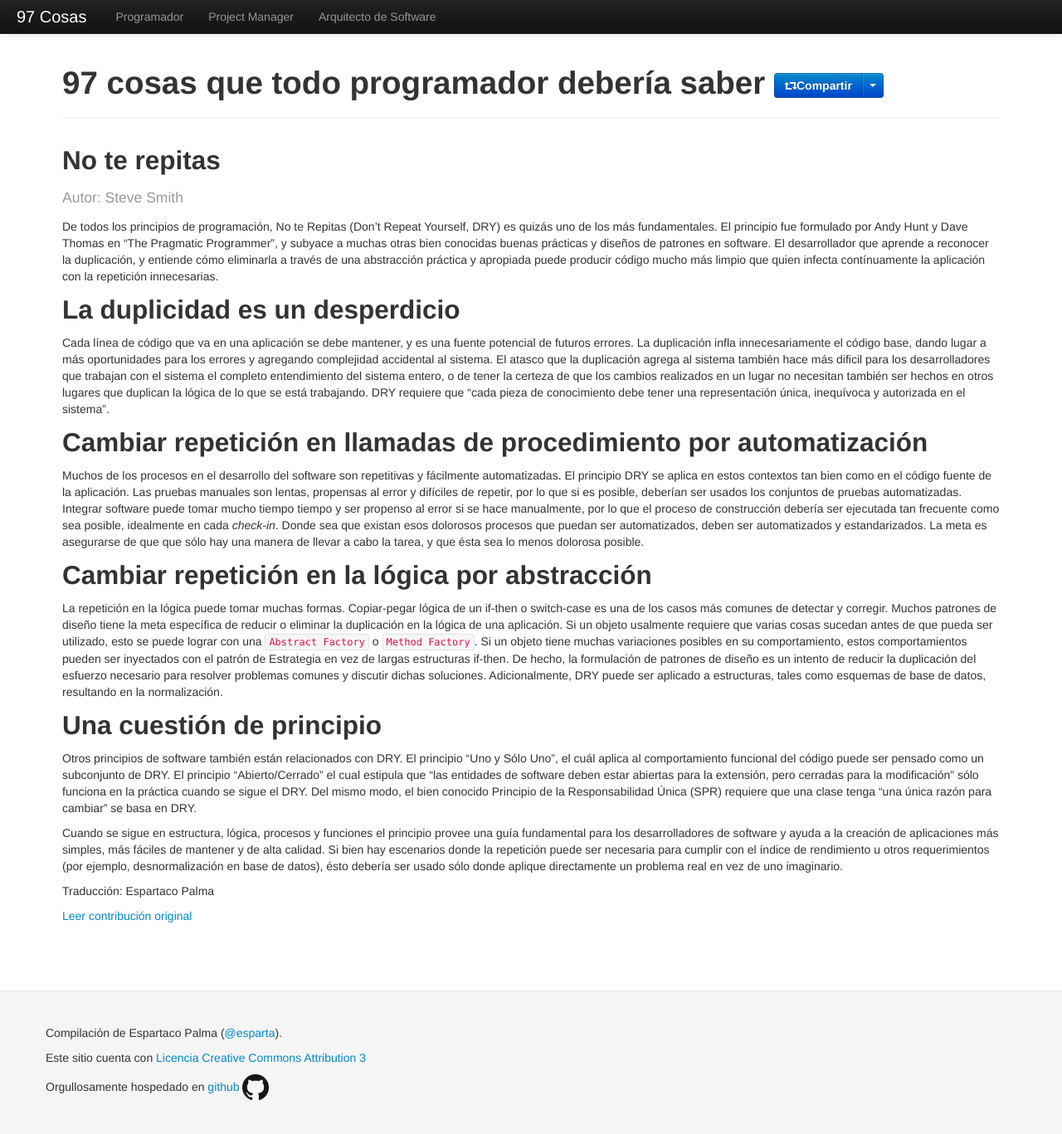
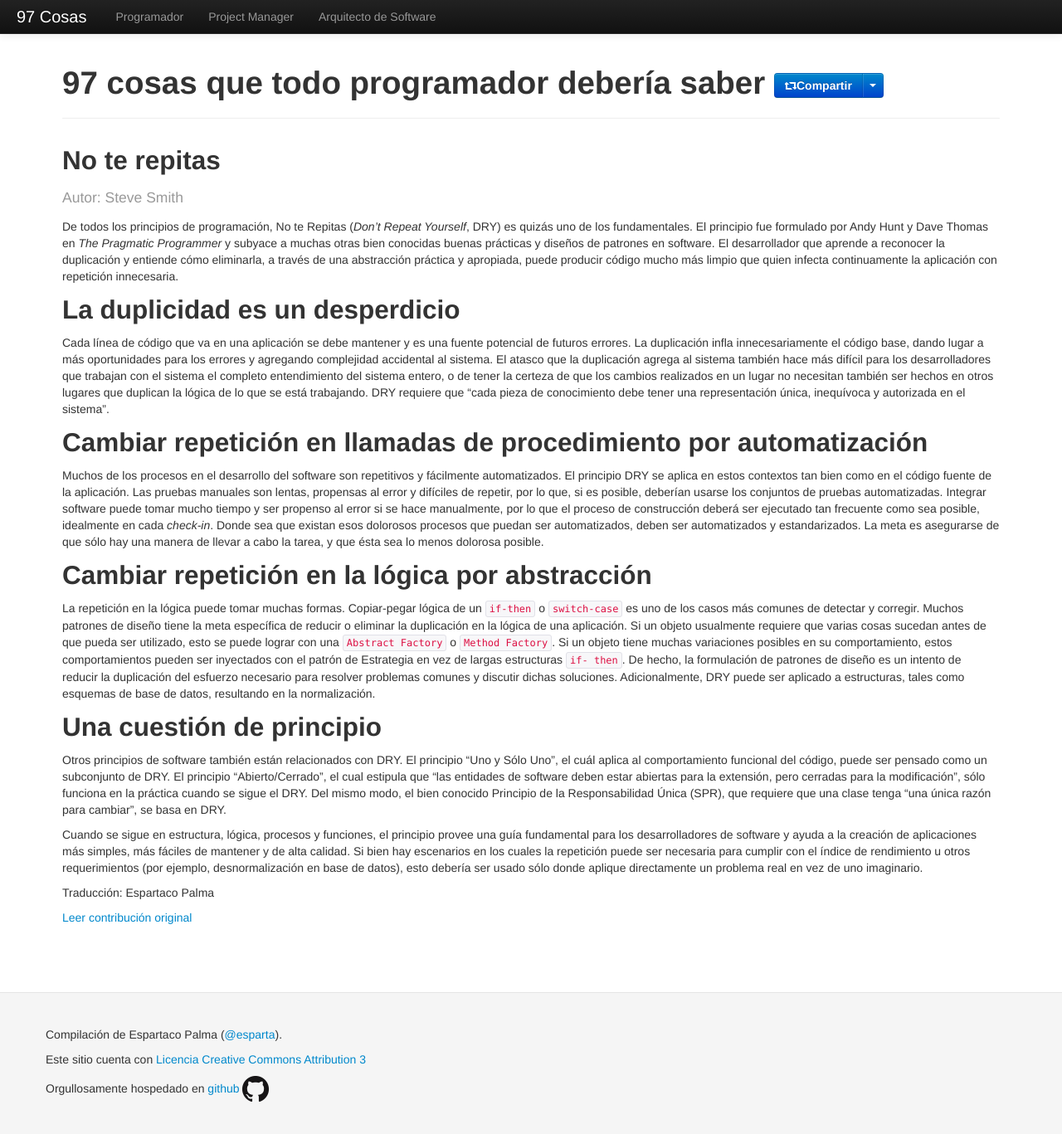
Before and after one commit to esparta/97cosas, a Jekyll site: the page built from programador/no-te-repitas.md, in a window 1280 px wide and 1369 px high. Shown: the whole window at 83% size. Built offline with Jekyll 4.4.1, drawn with Linux system fonts in a browser that asks for light colours; comment, search, counter and statistics services are not loaded.

Commit message:
Spelling corrections on no-te-repitas

```diff
--- a/programador/no-te-repitas.md
+++ b/programador/no-te-repitas.md
@@ -7,77 +7,80 @@
 original: http://programmer.97things.oreilly.com/wiki/index.php/Don%27t_Repeat_Yourself
 ---
 
-De todos los principios de programación, No te Repitas (Don't Repeat
-Yourself, DRY) es quizás uno de los más fundamentales. El principio fue
-formulado por Andy Hunt y Dave Thomas en "The Pragmatic Programmer", y
+De todos los principios de programación, No te Repitas (_Don’t Repeat
+Yourself_, DRY) es quizás uno de los fundamentales. El principio fue
+formulado por Andy Hunt y Dave Thomas en _The Pragmatic Programmer_ y
 subyace a muchas otras bien conocidas buenas prácticas y diseños de
 patrones en software. El desarrollador que aprende a reconocer la
-duplicación, y entiende cómo eliminarla a través de una abstracción
-práctica y apropiada puede producir código mucho más limpio que quien
-infecta contínuamente la aplicación con la repetición innecesarias.
+duplicación y entiende cómo eliminarla, a través de una abstracción
+práctica y apropiada, puede producir código mucho más limpio que quien
+infecta continuamente la aplicación con repetición innecesaria.
+
 
 ## La duplicidad es un desperdicio
 
-Cada línea de código que va en una aplicación se debe mantener, y es una
+Cada línea de código que va en una aplicación se debe mantener y es una
 fuente potencial de futuros errores. La duplicación infla
 innecesariamente el código base, dando lugar a más oportunidades para
 los errores y agregando complejidad accidental al sistema. El atasco que
-la duplicación agrega al sistema también hace más dificil para los
+la duplicación agrega al sistema también hace más difícil para los
 desarrolladores que trabajan con el sistema el completo entendimiento
 del sistema entero, o de tener la certeza de que los cambios realizados
 en un lugar no necesitan también ser hechos en otros lugares que
-duplican la lógica de lo que se está trabajando. DRY requiere que "cada
+duplican la lógica de lo que se está trabajando. DRY requiere que “cada
 pieza de conocimiento debe tener una representación única, inequívoca y
-autorizada en el sistema".
+autorizada en el sistema”.
+
 
 ## Cambiar repetición en llamadas de procedimiento por automatización
 
-Muchos de los procesos en el desarrollo del software son repetitivas y
-fácilmente automatizadas. El principio DRY se aplica en estos contextos
+Muchos de los procesos en el desarrollo del software son repetitivos y
+fácilmente automatizados. El principio DRY se aplica en estos contextos
 tan bien como en el código fuente de la aplicación. Las pruebas manuales
-son lentas, propensas al error y difíciles de repetir, por lo que si es
-posible, deberían ser usados los conjuntos de pruebas automatizadas.
-Integrar software puede tomar mucho tiempo tiempo y ser propenso al
-error si se hace manualmente, por lo que el proceso de construcción
-debería ser ejecutada tan frecuente como sea posible, idealmente en cada
-_check-in_. Donde sea que existan esos dolorosos procesos que puedan ser
+son lentas, propensas al error y difíciles de repetir, por lo que, si es
+posible, deberían usarse los conjuntos de pruebas automatizadas.
+Integrar software puede tomar mucho tiempo y ser propenso al error si se
+hace manualmente, por lo que el proceso de construcción deberá ser
+ejecutado tan frecuente como sea posible, idealmente en cada _check-in_.
+Donde sea que existan esos dolorosos procesos que puedan ser
 automatizados, deben ser automatizados y estandarizados. La meta es
-asegurarse de que que sólo hay una manera de llevar a cabo la tarea, y
-que ésta sea lo menos dolorosa posible.
+asegurarse de que sólo hay una manera de llevar a cabo la tarea, y que
+ésta sea lo menos dolorosa posible.
+
 
 ## Cambiar repetición en la lógica por abstracción
 
 La repetición en la lógica puede tomar muchas formas. Copiar-pegar
-lógica de un if-then o switch-case es una de los casos más comunes de
-detectar y corregir. Muchos patrones de diseño tiene la meta específica
-de reducir o eliminar la duplicación en la lógica de una aplicación. Si
-un objeto usalmente requiere que varias cosas sucedan antes de que pueda
-ser utilizado, esto se puede lograr con una `Abstract Factory` o `Method
-Factory`. Si un objeto tiene muchas variaciones posibles en su
-comportamiento, estos comportamientos pueden ser inyectados con el
-patrón de Estrategia en vez de largas estructuras if-then. De hecho, la
-formulación de patrones de diseño es un intento de reducir la
-duplicación del esfuerzo necesario para resolver problemas comunes y
-discutir dichas soluciones. Adicionalmente, DRY puede ser aplicado a
-estructuras, tales como esquemas de base de datos, resultando en la
-normalización.
+lógica de un `if-then` o `switch-case` es uno de los casos más comunes
+de detectar y corregir. Muchos patrones de diseño tiene la meta
+específica de reducir o eliminar la duplicación en la lógica de una
+aplicación. Si un objeto usualmente requiere que varias cosas sucedan
+antes de que pueda ser utilizado, esto se puede lograr con una `Abstract
+Factory` o `Method Factory`. Si un objeto tiene muchas variaciones
+posibles en su comportamiento, estos comportamientos pueden ser
+inyectados con el patrón de Estrategia en vez de largas estructuras `if-
+then`. De hecho, la formulación de patrones de diseño es un intento de
+reducir la duplicación del esfuerzo necesario para resolver problemas
+comunes y discutir dichas soluciones. Adicionalmente, DRY puede ser
+aplicado a estructuras, tales como esquemas de base de datos, resultando
+en la normalización.
 
 ## Una cuestión de principio
 
 Otros principios de software también están relacionados con DRY. El
-principio "Uno y Sólo Uno", el cuál aplica al comportamiento funcional
-del código puede ser pensado como un subconjunto de DRY. El principio
-"Abierto/Cerrado" el cual estipula que "las entidades de software deben
-estar abiertas para la extensión, pero cerradas para la modificación"
+principio “Uno y Sólo Uno”, el cuál aplica al comportamiento funcional
+del código, puede ser pensado como un subconjunto de DRY. El principio
+“Abierto/Cerrado”, el cual estipula que “las entidades de software deben
+estar abiertas para la extensión, pero cerradas para la modificación”,
 sólo funciona en la práctica cuando se sigue el DRY. Del mismo modo, el
-bien conocido Principio de la Responsabilidad Única (SPR) requiere que
-una clase tenga "una única razón para cambiar" se basa en DRY.
+bien conocido Principio de la Responsabilidad Única (SPR), que requiere
+que una clase tenga “una única razón para cambiar”, se basa en DRY.
 
-Cuando se sigue en estructura, lógica, procesos y funciones el principio
-provee una guía fundamental para los desarrolladores de software y ayuda
-a la creación de aplicaciones más simples, más fáciles de mantener  y de
-alta calidad. Si bien hay escenarios donde la repetición puede ser
-necesaria para cumplir con el índice de rendimiento u otros
-requerimientos (por ejemplo, desnormalización en base de datos), ésto
-debería ser usado sólo donde aplique directamente un problema real en
-vez de uno imaginario.
+Cuando se sigue en estructura, lógica, procesos y funciones, el
+principio provee una guía fundamental para los desarrolladores de
+software y ayuda a la creación de aplicaciones más simples, más fáciles
+de mantener y de alta calidad. Si bien hay escenarios en los cuales la
+repetición puede ser necesaria para cumplir con el índice de rendimiento
+u otros requerimientos (por ejemplo, desnormalización en base de datos),
+esto debería ser usado sólo donde aplique directamente un problema real
+en vez de uno imaginario.
```
